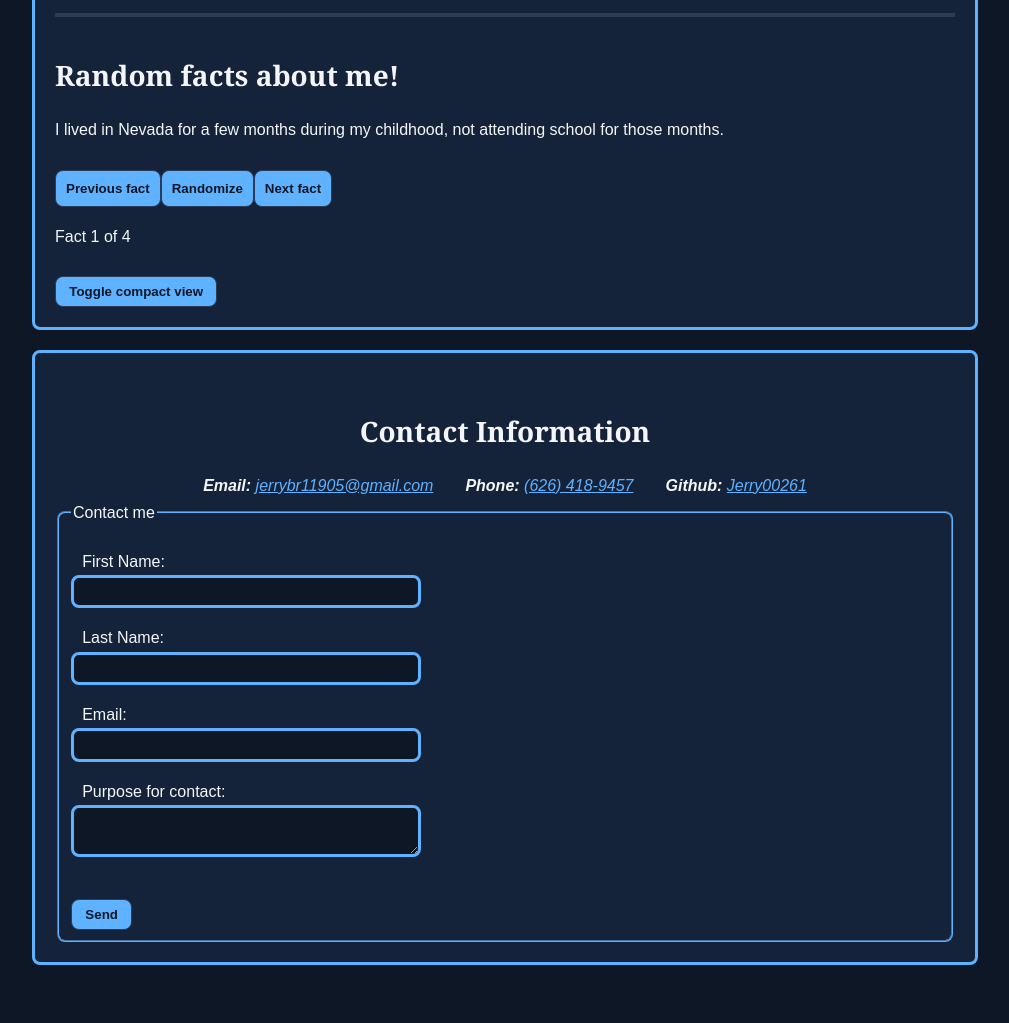
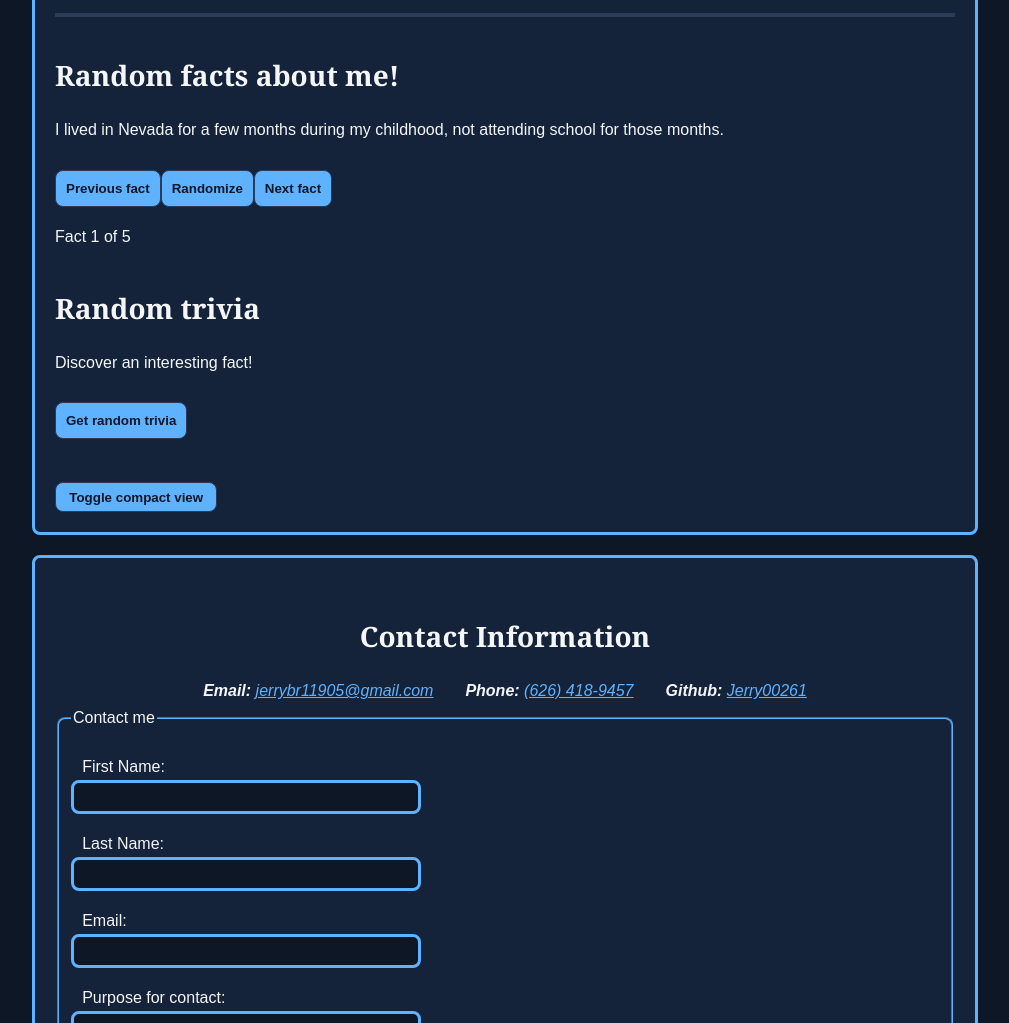
Before and after one commit to Jerry00261/CSE134B_HW5, a plain HTML site: page index.html in a window 1280 px wide. Shown: the part 1131-2154 px from the top of the page, without its empty margins (135-1144 px from the left). Before the commit the page ends 2116 px from the top, so only its background shows below. Drawn offline with Linux system fonts and the light colour scheme.

Commit message:
Part 2 progress, finish tmr.

```diff
--- a/about-me-facts.js
+++ b/about-me-facts.js
@@ -6,18 +6,26 @@ class AboutMeFacts extends HTMLElement {
 
     attributeChangedCallback(name, oldValue, newValue) {
         const heading = this.querySelector('h2');
-        if(!heading) {
+        const triviaHeading = this.querySelector('.trivia-heading');
+        if(!heading || !triviaHeading) {
             return;
         }
         if(this.hasAttribute('compact')) {
             heading.hidden = true;
+            triviaHeading.hidden = true;
         }
         else {
             heading.hidden = false;
+            triviaHeading.hidden = false;
         }
+
     }
 
     connectedCallback() {
+
+        async function loadTrivia() {
+            const response = await fetch('');
+        }
 
         function updateDisplay() {
             factDisplay.textContent = facts[currentIndex];
@@ -29,21 +37,36 @@ class AboutMeFacts extends HTMLElement {
             'I currently work at Geisel, so occasionally you might run into me!',
             'Growing up I have had about 7 total pets, ranging from hamsters to dogs and even a chick.',
             'I dislike coconut (especially coconut shavings), pickels, and boba.',
+            'My favorite study spots are the FAFSA building, Wong Avery, and the new buildings by Center Hall!'
         ];
+
         let currentIndex = 0;
 
         const heading2 = document.createElement('h2');
         if(this.hasAttribute('compact')) {
             heading2.hidden = true;
+            triviaHeading = true;
         }
+
+        const triviaHeading = document.createElement('h2');
         const factDisplay = document.createElement('p');
         const button = document.createElement('button');
         const previousButton = document.createElement('button');
         const status = document.createElement('p');
         const randomButton = document.createElement('button');
+        const triviaDisplay = document.createElement('p');
+        const triviaButton = document.createElement('button');
+        const triviaStatus = document.createElement('p');
 
+        triviaHeading.classList.add('trivia-heading');
+
+        triviaStatus.setAttribute('role', 'status');
         status.setAttribute('role', 'status');
 
+        triviaButton.textContent = 'Get random trivia';
+        triviaButton.type = 'button';
+        triviaDisplay.textContent = 'Discover an interesting fact!';
+        triviaHeading.textContent = 'Random trivia';
         randomButton.textContent = 'Randomize';
         randomButton.type = 'button';
         previousButton.textContent = 'Previous fact';
@@ -54,6 +77,7 @@ class AboutMeFacts extends HTMLElement {
         updateDisplay();
 
         this.append(heading2, factDisplay, previousButton, randomButton, button, status);
+        this.append(triviaHeading, triviaDisplay, triviaButton, triviaStatus);
 
         factDisplay.addEventListener('animationend', () => {
             factDisplay.classList.remove('fadeIn');
```
Also changed, not shown: index.html (+1 -0 lines).
